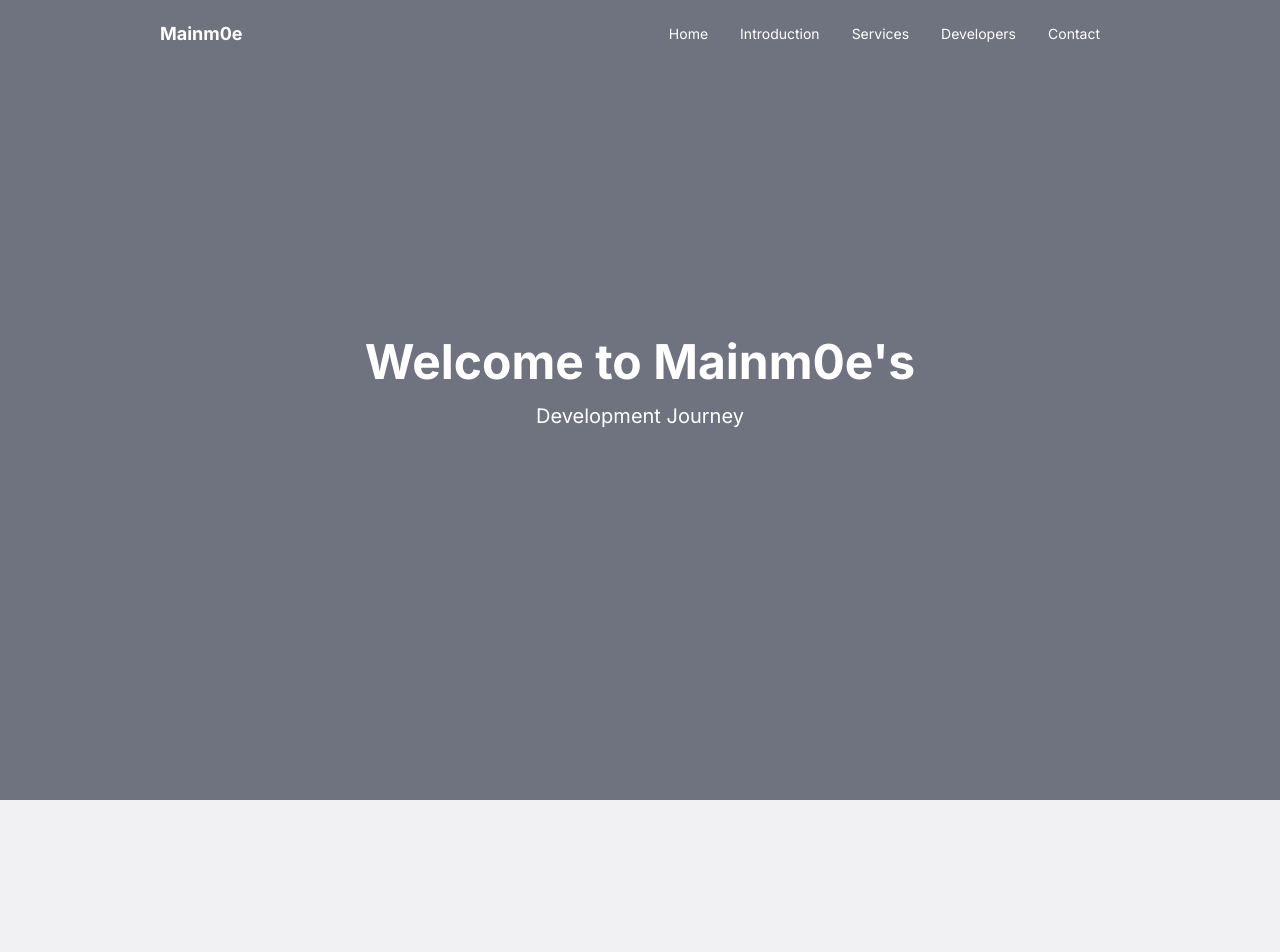
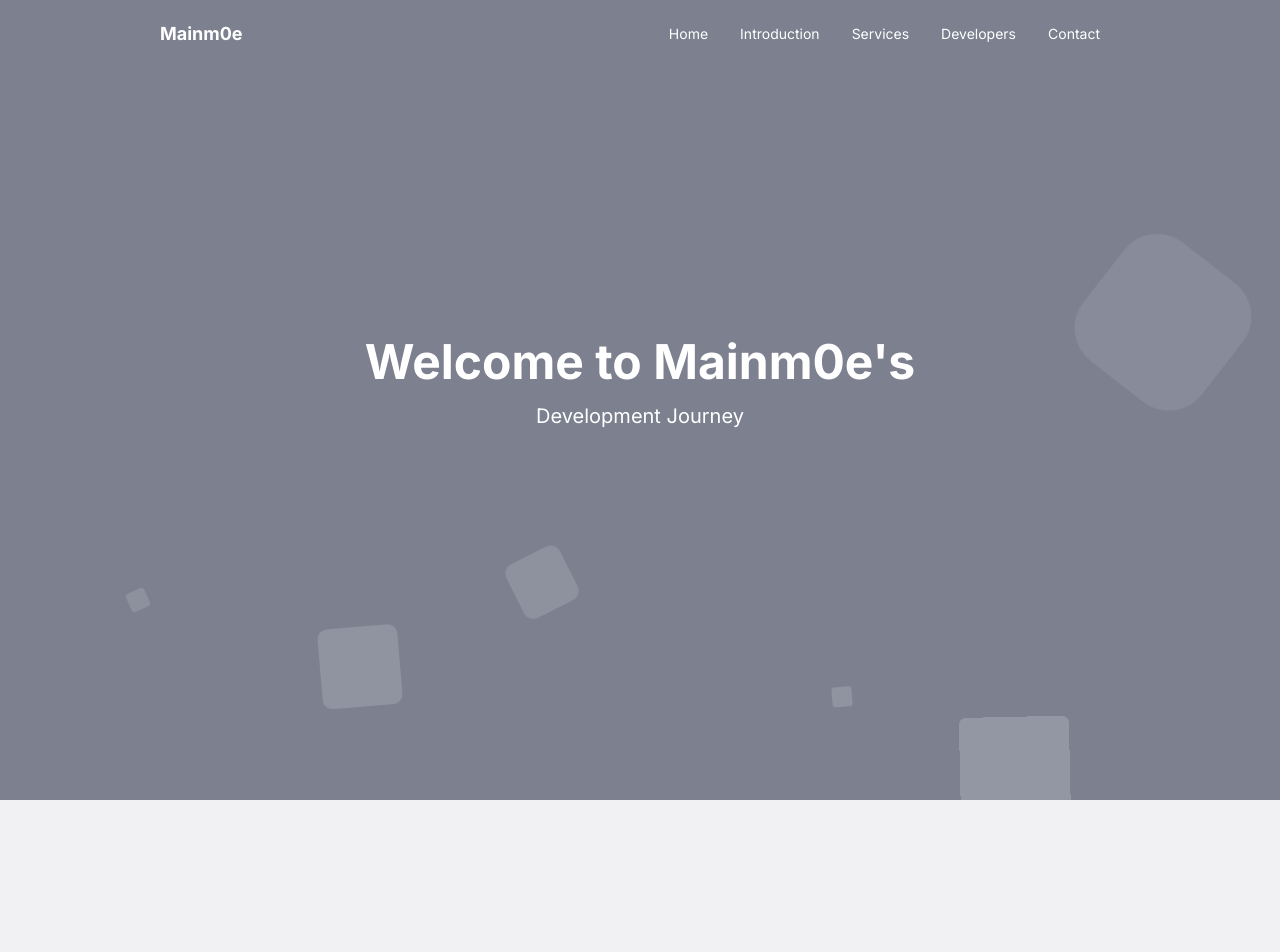
Before and after one commit to Mainm0e/mainm0e_page, a Next.js app: page / in a window 1280 px wide. Shown: the top 952 px of the page. Built offline with nearby package versions, Linux system fonts and the light colour scheme.

Commit message:
animated hero section

```diff
--- a/app/globals.css
+++ b/app/globals.css
@@ -4,3 +4,111 @@
 body {
     @apply bg-secondary;
 }
+
+.circles {
+    position: absolute;
+    top: 0;
+    left: 0;
+    width: 100%;
+    height: 100%;
+    overflow: hidden;
+}
+
+.circles li {
+    position: absolute;
+    display: block;
+    list-style: none;
+    width: 20px;
+    height: 20px;
+    background: rgba(255, 255, 255, 0.2);
+    animation: animate 25s linear infinite;
+    bottom: -150px;
+}
+
+.circles li:nth-child(1) {
+    left: 25%;
+    width: 80px;
+    height: 80px;
+    animation-delay: 0s;
+}
+
+.circles li:nth-child(2) {
+    left: 10%;
+    width: 20px;
+    height: 20px;
+    animation-delay: 2s;
+    animation-duration: 12s;
+}
+
+.circles li:nth-child(3) {
+    left: 70%;
+    width: 20px;
+    height: 20px;
+    animation-delay: 4s;
+}
+
+.circles li:nth-child(4) {
+    left: 40%;
+    width: 60px;
+    height: 60px;
+    animation-delay: 0s;
+    animation-duration: 18s;
+}
+
+.circles li:nth-child(5) {
+    left: 65%;
+    width: 20px;
+    height: 20px;
+    animation-delay: 0s;
+}
+
+.circles li:nth-child(6) {
+    left: 75%;
+    width: 110px;
+    height: 110px;
+    animation-delay: 3s;
+}
+
+.circles li:nth-child(7) {
+    left: 35%;
+    width: 150px;
+    height: 150px;
+    animation-delay: 7s;
+}
+
+.circles li:nth-child(8) {
+    left: 50%;
+    width: 25px;
+    height: 25px;
+    animation-delay: 15s;
+    animation-duration: 45s;
+}
+
+.circles li:nth-child(9) {
+    left: 20%;
+    width: 15px;
+    height: 15px;
+    animation-delay: 2s;
+    animation-duration: 35s;
+}
+
+.circles li:nth-child(10) {
+    left: 85%;
+    width: 150px;
+    height: 150px;
+    animation-delay: 0s;
+    animation-duration: 11s;
+}
+
+@keyframes animate {
+    0% {
+        transform: translateY(0) rotate(0deg);
+        opacity: 1;
+        border-radius: 0;
+    }
+    100% {
+        transform: translateY(-1000px) rotate(720deg);
+        opacity: 0;
+        border-radius: 50%;
+    }
+}
--- a/components/section/Hero.tsx
+++ b/components/section/Hero.tsx
@@ -8,7 +8,6 @@
         backgroundImage: "url('/images/tausta_flamingo.jpg')",
       }} */
     >
-      <div className="absolute inset-0 bg-black opacity-10"></div>
       <div className="container mx-auto text-center relative z-10">
         <h1 className="text-5xl font-bold text-white mb-4">
         Welcome to Mainm0e's
@@ -17,6 +16,20 @@
          Development Journey
         </p>
       </div>
+      <div className="area" >
+            <ul className="circles">
+                    <li></li>
+                    <li></li>
+                    <li></li>
+                    <li></li>
+                    <li></li>
+                    <li></li>
+                    <li></li>
+                    <li></li>
+                    <li></li>
+                    <li></li>
+            </ul>
+    </div >
     </div>
   );;
 }
--- a/tailwind.config.ts
+++ b/tailwind.config.ts
@@ -23,7 +23,7 @@
         /* opacity bg */
         "primary-60": "#7C808F0",
         "secondary": "#F1F1F4",
-        "accent": "#82A1C1",
+        "accent": "#F1F1F4",
         "neutral": "#252C4A",
         "base-100": "F1F1F4",
         // * text
```
